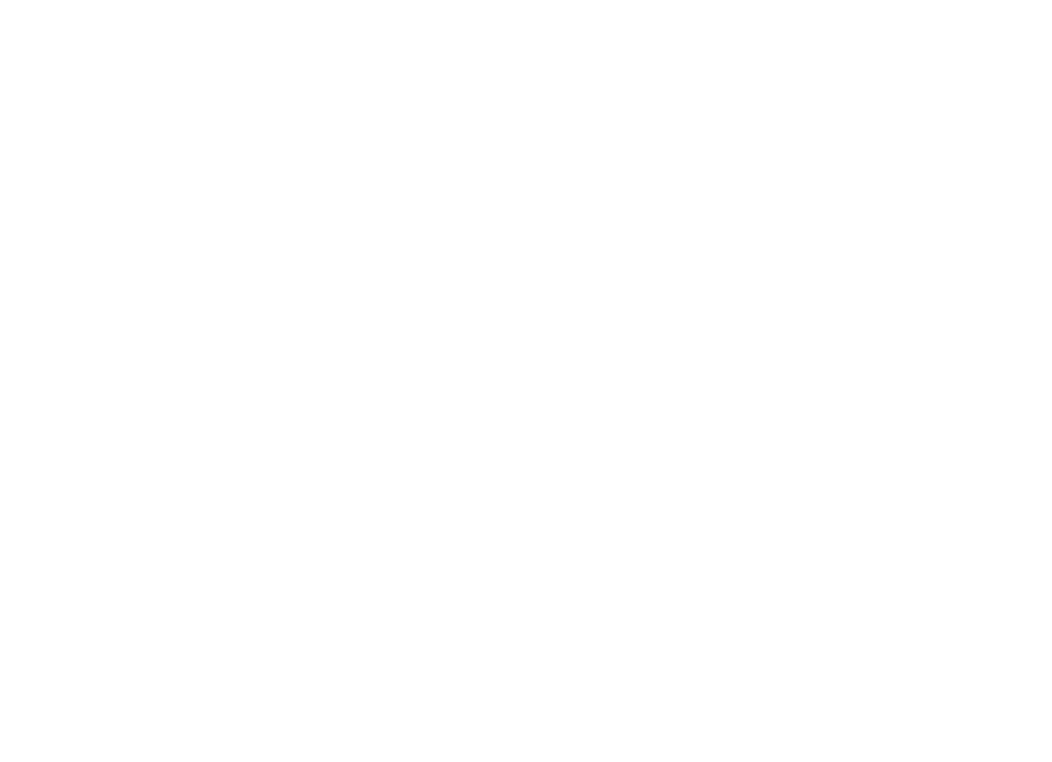
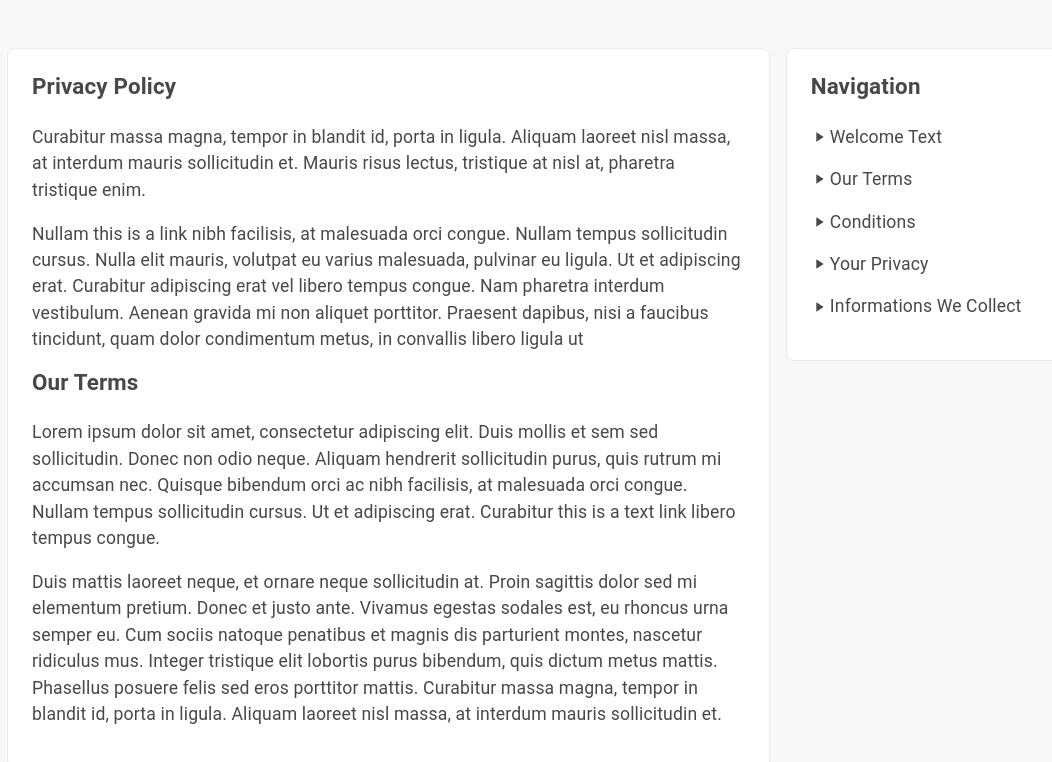
Before and after one commit to zakumialexes/real-estate, a React (Create React App) app: page / in a window 1280 px wide. Shown: the top 762 px of the page, without its empty margins (57-1109 px from the left). Built offline with nearby package versions, Linux system fonts and the light colour scheme.

Commit message:
Fixing: font-sizes

```diff
--- a/src/App.js
+++ b/src/App.js
@@ -1,7 +1,8 @@
 import "./App.css";
+import TermsAndCondition from "./pages/terms-and-condition/terms-and-condition";
 
 function App() {
-    return <div className="App"></div>
+    return <div className="App"> <TermsAndCondition /> </div>
 }
 
 export default App
--- a/src/pages/terms-and-condition/terms-and-condition.jsx
+++ b/src/pages/terms-and-condition/terms-and-condition.jsx
@@ -88,7 +88,7 @@ const TermsAndCondition = () => {
                       <li key={nL.id}>
                         <a href={nL.to} className={TermsAndConditionStyle.link}>
                           <PlayArrowIcon
-                            sx={{ fontSize: ".7rem", marginRight: ".2rem" }}
+                            sx={{ fontSize: "1rem", marginRight: ".2rem" }}
                           />
                           {nL.link}
                         </a>
--- a/src/pages/terms-and-condition/terms-and-condition.module.sass
+++ b/src/pages/terms-and-condition/terms-and-condition.module.sass
@@ -9,7 +9,7 @@
     padding: 1.5rem
 
 .title
-    font-size: .9rem
+    font-size: 1.4rem
     font-weight: 600
     color: #484848
     margin-bottom: 1.5rem
@@ -17,7 +17,7 @@
     line-height: 1.2
 
 .paragraph
-    font-size: .7rem
+    font-size: 1.1rem
     color: #484848
     margin-bottom: 1rem
 
@@ -26,7 +26,7 @@
     padding: 0
     list-style: none
 
-.link:link
+.link
     @extend .paragraph
     display: flex
     align-items: center
```
